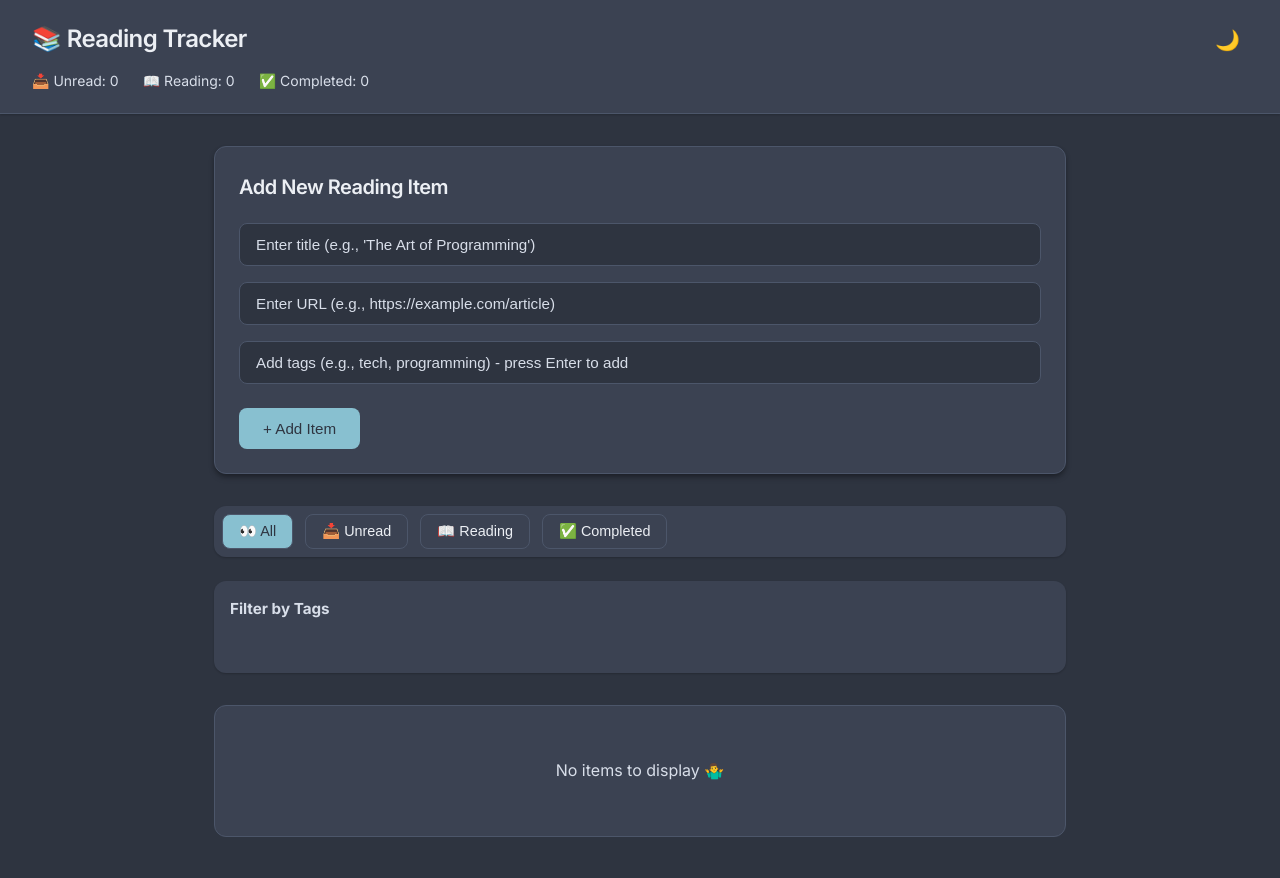
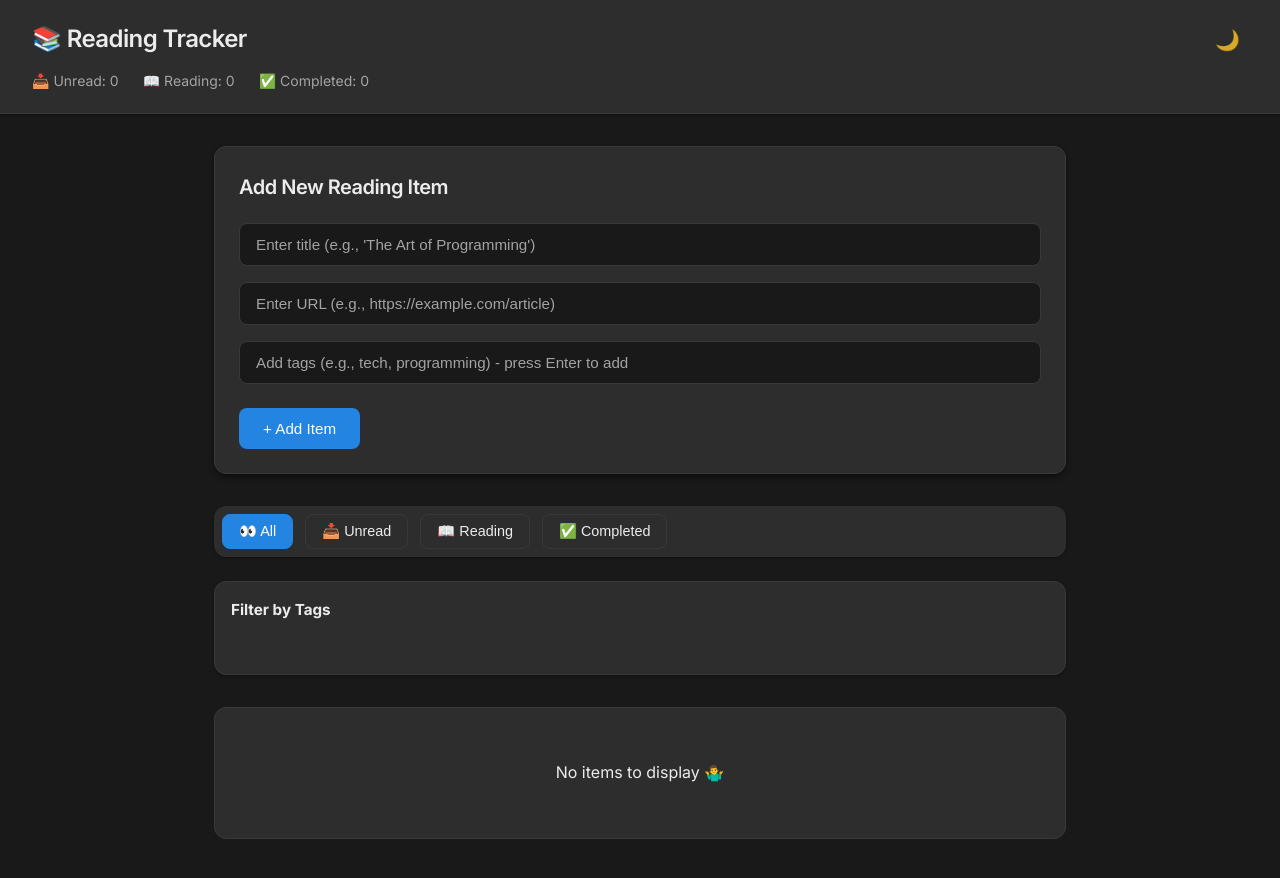
Before and after one commit to manishGoyalCode/mgStudy, a plain HTML site: page index.html in a window 1280 px wide. Both pictures are taken after a click on the button "Toggle dark mode". Drawn offline with Linux system fonts and the light colour scheme.

Commit message:
dark mode made better

```diff
--- a/styles.css
+++ b/styles.css
@@ -1,33 +1,35 @@
 :root {
     /* Light theme variables */
-    --primary-color: #2E3440;
-    --secondary-color: #4C566A;
-    --success-color: #A3BE8C;
-    --danger-color: #BF616A;
-    --background-color: #F9FAFB;
+    --primary-color: #2384E1;
+    --secondary-color: #6B7280;
+    --success-color: #0F9D58;
+    --danger-color: #DC2626;
+    --background-color: #FFFFFF;
     --card-background: #FFFFFF;
-    --text-color: #2E3440;
+    --text-color: #1F2937;
     --border-color: #E5E7EB;
-    --hover-color: #ECEFF4;
+    --hover-color: #F3F4F6;
     --shadow-sm: 0 1px 2px 0 rgba(0, 0, 0, 0.05);
     --shadow-md: 0 4px 6px -1px rgba(0, 0, 0, 0.1), 0 2px 4px -1px rgba(0, 0, 0, 0.06);
     --shadow-lg: 0 10px 15px -3px rgba(0, 0, 0, 0.1), 0 4px 6px -2px rgba(0, 0, 0, 0.05);
+    --muted-color: #9CA3AF;
 }
 
-/* Dark theme variables */
+/* Dark theme variables - Notion-inspired */
 [data-theme="dark"] {
-    --primary-color: #88C0D0;
-    --secondary-color: #D8DEE9;
-    --success-color: #A3BE8C;
-    --danger-color: #BF616A;
-    --background-color: #2E3440;
-    --card-background: #3B4252;
-    --text-color: #ECEFF4;
-    --border-color: #4C566A;
-    --hover-color: #434C5E;
-    --shadow-sm: 0 1px 2px 0 rgba(0, 0, 0, 0.2);
-    --shadow-md: 0 4px 6px -1px rgba(0, 0, 0, 0.3), 0 2px 4px -1px rgba(0, 0, 0, 0.2);
-    --shadow-lg: 0 10px 15px -3px rgba(0, 0, 0, 0.3), 0 4px 6px -2px rgba(0, 0, 0, 0.2);
+    --primary-color: #2384E1;
+    --secondary-color: #ECECEC;
+    --success-color: #0F9D58;
+    --danger-color: #E5484D;
+    --background-color: #191919;
+    --card-background: #2D2D2D;
+    --text-color: #ECECEC;
+    --border-color: #393939;
+    --hover-color: #363636;
+    --shadow-sm: 0 1px 3px 0 rgba(0, 0, 0, 0.4);
+    --shadow-md: 0 4px 6px -1px rgba(0, 0, 0, 0.4), 0 2px 4px -1px rgba(0, 0, 0, 0.2);
+    --shadow-lg: 0 10px 15px -3px rgba(0, 0, 0, 0.4), 0 4px 6px -2px rgba(0, 0, 0, 0.2);
+    --muted-color: #A3A3A3;
 }
 
 /* Smooth transitions for theme switching */
@@ -467,10 +469,12 @@ input::placeholder {
     border-radius: 0.5rem;
     transition: all 0.3s ease;
     margin-left: 1rem;
+    opacity: 0.8;
 }
 
 .theme-toggle:hover {
     transform: scale(1.1);
+    opacity: 1;
 }
 
 [data-theme="dark"] .theme-toggle-light {
@@ -482,31 +486,59 @@ input::placeholder {
 }
 
 /* Dark mode specific styles */
+[data-theme="dark"] body {
+    background-color: var(--background-color);
+    color: var(--text-color);
+}
+
+[data-theme="dark"] .top-nav {
+    background-color: var(--card-background);
+    border-bottom: 1px solid var(--border-color);
+}
+
 [data-theme="dark"] input {
     background-color: var(--background-color);
     color: var(--text-color);
     border-color: var(--border-color);
 }
 
+[data-theme="dark"] input::placeholder {
+    color: var(--muted-color);
+}
+
 [data-theme="dark"] input:focus {
     border-color: var(--primary-color);
-    box-shadow: 0 0 0 3px rgba(136, 192, 208, 0.2);
+    box-shadow: 0 0 0 2px rgba(35, 132, 225, 0.2);
+}
+
+[data-theme="dark"] .add-item-section {
+    background-color: var(--card-background);
+    border: 1px solid var(--border-color);
 }
 
 [data-theme="dark"] .btn-primary {
     background-color: var(--primary-color);
-    color: var(--background-color);
+    color: white;
+}
+
+[data-theme="dark"] .btn-primary:hover {
+    background-color: #1b6dc1;
 }
 
 [data-theme="dark"] .filter-btn {
-    background-color: transparent;
+    background-color: var(--card-background);
     color: var(--text-color);
-    border-color: var(--border-color);
+    border: 1px solid var(--border-color);
+}
+
+[data-theme="dark"] .filter-btn:hover {
+    background-color: var(--hover-color);
 }
 
 [data-theme="dark"] .filter-btn.active {
     background-color: var(--primary-color);
-    color: var(--background-color);
+    color: white;
+    border-color: var(--primary-color);
 }
 
 [data-theme="dark"] .reading-item {
@@ -514,12 +546,34 @@ input::placeholder {
     border-color: var(--border-color);
 }
 
+[data-theme="dark"] .reading-item:hover {
+    transform: translateY(-2px);
+    box-shadow: var(--shadow-lg);
+    border-color: var(--hover-color);
+}
+
 [data-theme="dark"] .reading-item a {
     color: var(--primary-color);
 }
 
 [data-theme="dark"] .item-url {
-    color: var(--secondary-color);
+    color: var(--muted-color);
+}
+
+[data-theme="dark"] .tags-filter {
+    background-color: var(--card-background);
+    border: 1px solid var(--border-color);
+}
+
+[data-theme="dark"] .tag {
+    background-color: var(--hover-color);
+    color: var(--text-color);
+    border: 1px solid var(--border-color);
+}
+
+[data-theme="dark"] .tag:hover {
+    background-color: var(--card-background);
+    border-color: var(--primary-color);
 }
 
 [data-theme="dark"] .status-unread {
@@ -528,21 +582,42 @@ input::placeholder {
 }
 
 [data-theme="dark"] .status-reading {
-    background-color: rgba(136, 192, 208, 0.2);
-    color: var(--primary-color);
+    background-color: rgba(35, 132, 225, 0.15);
+    color: #60A5FA;
 }
 
 [data-theme="dark"] .status-completed {
-    background-color: rgba(163, 190, 140, 0.2);
-    color: var(--success-color);
+    background-color: rgba(15, 157, 88, 0.15);
+    color: #34D399;
+}
+
+[data-theme="dark"] .btn-reading {
+    background-color: var(--primary-color);
+    color: white;
+}
+
+[data-theme="dark"] .btn-completed {
+    background-color: var(--success-color);
+    color: white;
 }
 
 [data-theme="dark"] .btn-delete {
+    background-color: transparent;
     color: var(--danger-color);
-    border-color: var(--danger-color);
+    border: 1px solid var(--danger-color);
 }
 
 [data-theme="dark"] .btn-delete:hover {
     background-color: var(--danger-color);
-    color: var(--background-color);
+    color: white;
 }
+
+[data-theme="dark"] h1,
+[data-theme="dark"] h2,
+[data-theme="dark"] h3 {
+    color: var(--text-color);
+}
+
+[data-theme="dark"] .progress-summary {
+    color: var(--muted-color);
+}
```
